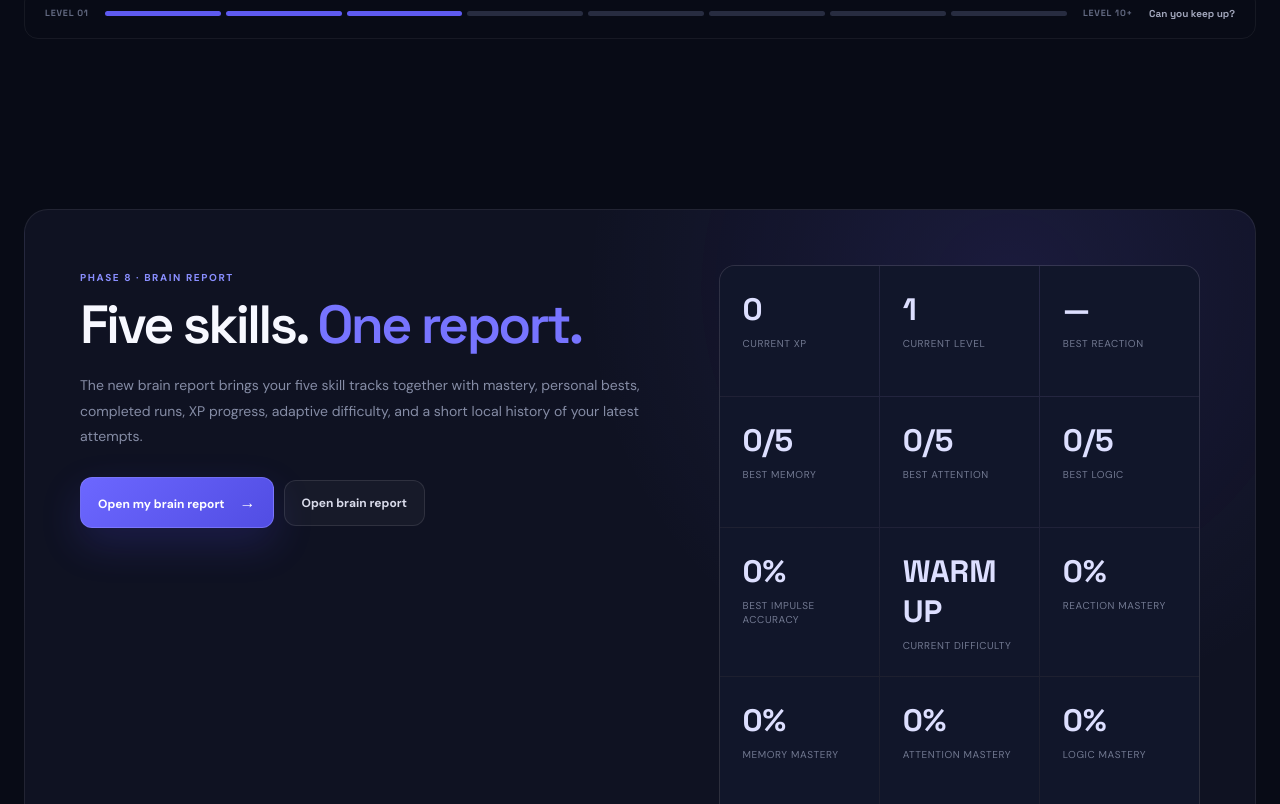
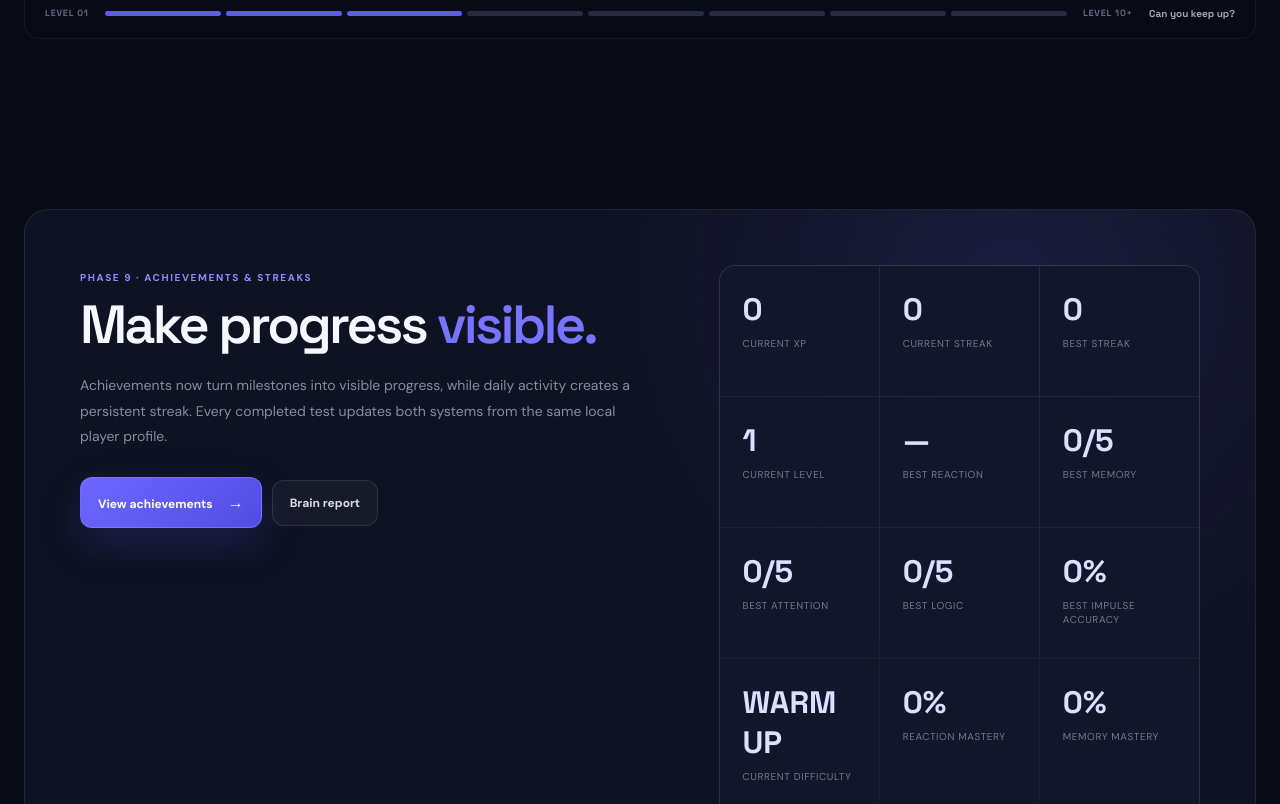
Before and after one commit to ayushydv1805/your-brain-is-lying, a React (Vite) app: page / in a window 1280 px wide. Shown: the part 1996-2800 px from the top of the page. Built offline with nearby package versions, Linux system fonts and the light colour scheme.

Commit message:
feat: wire achievements and streak updates into gameplay

```diff
--- a/src/App.jsx
+++ b/src/App.jsx
@@ -11,8 +11,11 @@ import LogicResult from './components/LogicResult';
 import ImpulseTest from './components/ImpulseTest';
 import ImpulseResult from './components/ImpulseResult';
 import BrainReport from './components/BrainReport';
+import Achievements from './components/Achievements';
+import AchievementCelebration from './components/AchievementCelebration';
 import LevelUpCelebration from './components/LevelUpCelebration';
 import { getLevelFromXp } from './game/gameConfig';
+import { getAchievementById } from './game/achievementEngine';
 import { appendRunHistory, loadPlayer, savePlayer } from './game/storage';
 import {
   getDifficultyProfile,
@@ -73,6 +76,7 @@ function App() {
   const [player, setPlayer] = useState(loadPlayer);
   const [result, setResult] = useState(null);
   const [levelUp, setLevelUp] = useState(null);
+  const [achievementQueue, setAchievementQueue] = useState([]);
 
   const scrollTo = (id) => {
     document.getElementById(id)?.scrollIntoView({ behavior: 'smooth' });
@@ -107,6 +111,27 @@ function App() {
     'overall',
   );
 
+  const finalizeRun = (current, nextPlayer, runResult) => {
+    const savedPlayer = finalizeRun(current, nextPlayer, runResult);
+    const previousUnlocked = new Set(current.unlockedAchievements || []);
+    const newlyUnlocked = (savedPlayer.unlockedAchievements || [])
+      .filter((id) => !previousUnlocked.has(id))
+      .map(getAchievementById)
+      .filter(Boolean);
+
+    if (newlyUnlocked.length > 0) {
+      setAchievementQueue((queue) => {
+        const queuedIds = new Set(queue.map((item) => item.id));
+        return [
+          ...queue,
+          ...newlyUnlocked.filter((item) => !queuedIds.has(item.id)),
+        ];
+      });
+    }
+
+    return savedPlayer;
+  };
+
   const finishReaction = (runResult) => {
     const current = loadPlayer();
     const nextXp = current.xp + runResult.xp;
@@ -126,7 +151,7 @@ function App() {
       },
     }, runResult);
 
-    const savedPlayer = appendRunHistory(nextPlayer, runResult);
+    const savedPlayer = finalizeRun(current, nextPlayer, runResult);
     savePlayer(savedPlayer);
     if (savedPlayer.level > current.level) {
       setLevelUp({
@@ -157,7 +182,7 @@ function App() {
       },
     }, runResult);
 
-    const savedPlayer = appendRunHistory(nextPlayer, runResult);
+    const savedPlayer = finalizeRun(current, nextPlayer, runResult);
     savePlayer(savedPlayer);
     if (savedPlayer.level > current.level) {
       setLevelUp({
@@ -183,7 +208,7 @@ function App() {
       totalLogicRuns: current.totalLogicRuns + 1,
       lastLogicRun: { score: runResult.score, accuracy: runResult.accuracy, average: runResult.average, at: new Date().toISOString() },
     }, runResult);
-    const savedPlayer = appendRunHistory(nextPlayer, runResult);
+    const savedPlayer = finalizeRun(current, nextPlayer, runResult);
     savePlayer(savedPlayer);
     if (savedPlayer.level > current.level) setLevelUp({ level: savedPlayer.level, previousLevel: current.level, tier: getDifficultyTier(savedPlayer.level) });
     setPlayer(savedPlayer);
@@ -212,7 +237,7 @@ function App() {
       },
     }, runResult);
 
-    const savedPlayer = appendRunHistory(nextPlayer, runResult);
+    const savedPlayer = finalizeRun(current, nextPlayer, runResult);
     savePlayer(savedPlayer);
     if (savedPlayer.level > current.level) {
       setLevelUp({
@@ -247,7 +272,7 @@ function App() {
       },
     }, runResult);
 
-    const savedPlayer = appendRunHistory(nextPlayer, runResult);
+    const savedPlayer = finalizeRun(current, nextPlayer, runResult);
     savePlayer(savedPlayer);
     if (savedPlayer.level > current.level) {
       setLevelUp({
@@ -276,6 +301,24 @@ function App() {
         player={player}
         onPlay={startTest}
         onHome={goHome}
+        onAchievements={() => {
+          setView('achievements');
+          window.scrollTo({ top: 0, behavior: 'smooth' });
+        }}
+      />
+    );
+  }
+
+  if (view === 'achievements') {
+    return (
+      <Achievements
+        player={player}
+        onPlay={startTest}
+        onHome={goHome}
+        onReport={() => {
+          setView('report');
+          window.scrollTo({ top: 0, behavior: 'smooth' });
+        }}
       />
     );
   }
@@ -491,6 +534,7 @@ function App() {
           <button onClick={() => scrollTo('levels')}>Levels</button>
           <button onClick={() => scrollTo('about')}>How it works</button>
           <button onClick={() => setView('report')}>Report</button>
+          <button onClick={() => setView('achievements')}>Achievements</button>
         </nav>
 
         <button className="nav-cta" onClick={startReaction}>
@@ -614,6 +658,7 @@ function App() {
               <span><b>06</b> Logic engine ✓</span>
               <span><b>07</b> Impulse control ✓</span>
               <span><b>08</b> Brain report ✓</span>
+              <span><b>09</b> Achievements &amp; streaks ✓</span>
             </div>
           </section>
         )}
@@ -735,27 +780,27 @@ function App() {
           <div className="about-panel">
             <div className="about-copy">
               <span className="section-kicker">
-                PHASE 8 · BRAIN REPORT
+                PHASE 9 · ACHIEVEMENTS &amp; STREAKS
               </span>
 
               <h2>
-                Five skills. <span>One report.</span>
+                Make progress <span>visible.</span>
               </h2>
 
               <p>
-                The new brain report brings your five skill tracks together with mastery,
-                personal bests, completed runs, XP progress, adaptive difficulty, and a
-                short local history of your latest attempts.
+                Achievements now turn milestones into visible progress, while daily
+                activity creates a persistent streak. Every completed test updates
+                both systems from the same local player profile.
               </p>
 
               <div className="about-actions">
-                <button className="primary-button" onClick={() => setView('report')}>
-                  <span>Open my brain report</span>
+                <button className="primary-button" onClick={() => setView('achievements')}>
+                  <span>View achievements</span>
                   <span className="button-arrow">→</span>
                 </button>
 
                 <button className="ghost-button" onClick={() => setView('report')}>
-                  Open brain report
+                  Brain report
                 </button>
               </div>
             </div>
@@ -764,6 +809,14 @@ function App() {
               <div>
                 <strong>{player.xp}</strong>
                 <span>current XP</span>
+              </div>
+              <div>
+                <strong>{player.currentStreak || 0}</strong>
+                <span>current streak</span>
+              </div>
+              <div>
+                <strong>{player.bestStreak || 0}</strong>
+                <span>best streak</span>
               </div>
               <div>
                 <strong>{player.level}</strong>
@@ -824,7 +877,7 @@ function App() {
 
       <footer>
         <span>YOUR BRAIN IS LYING © 2026</span>
-        <span>Phase 8 · Brain Report</span>
+        <span>Phase 9 · Achievements &amp; Streaks</span>
       </footer>
 
       {levelUp && (
@@ -835,6 +888,15 @@ function App() {
           onClose={() => setLevelUp(null)}
         />
       )}
+
+      {achievementQueue.length > 0 && (
+        <AchievementCelebration
+          achievement={achievementQueue[0]}
+          onClose={() =>
+            setAchievementQueue((queue) => queue.slice(1))
+          }
+        />
+      )}
     </div>
   );
 }
```
